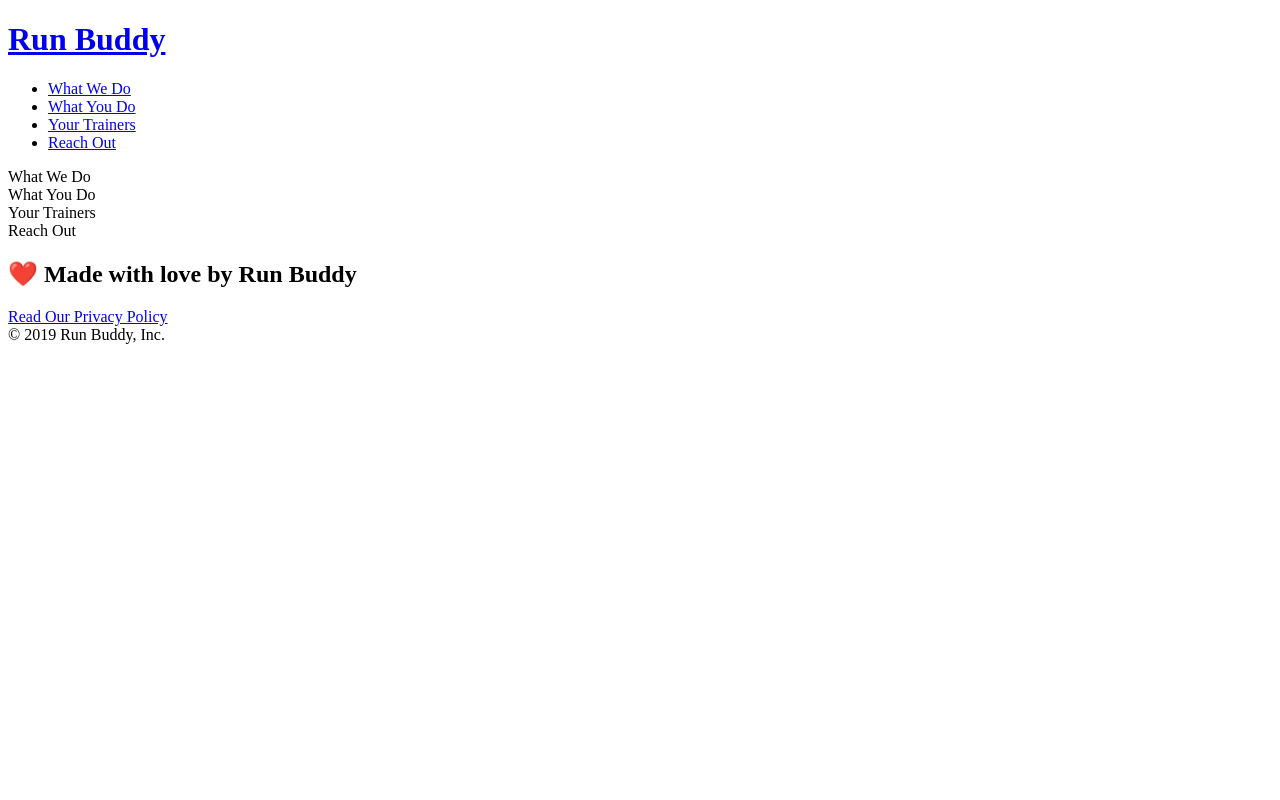
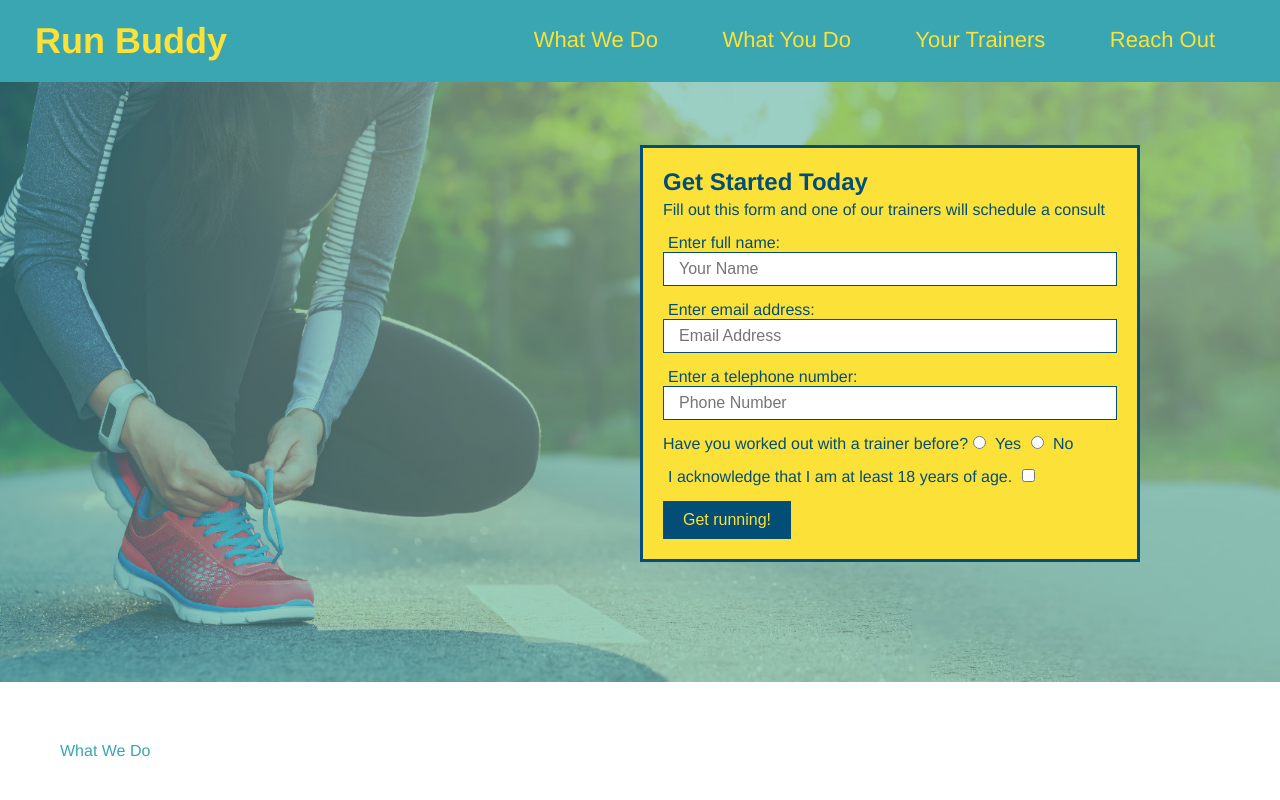
Before and after one commit to Darbybiddy/Run-Buddy, a plain HTML site: page index.html in a window 1280 px wide. Shown: the top 800 px of the page. Drawn offline with Linux system fonts and the light colour scheme.

Commit message:
fixed link issue on styles page, added more styles to the css page. added id to the sections in the html.

```diff
--- a/assets/css/styles.css
+++ b/assets/css/styles.css
@@ -64,3 +64,62 @@
 footer a {
     color: #024e76;
   }
+
+
+
+section {
+    padding: 60px;
+  }
+
+/* Hero Style Start */
+.hero {
+    background-image: url("../images/hero-bg.jpg");
+    height: 600px;
+    background-size: cover;
+    background-position: center;
+    position: relative;
+  }
+  /* Hero Style End */
+
+.hero-form {
+    border: 3px solid #024e76;
+    background-color: #fce138;
+    padding: 20px;
+    width: 500px;
+    color: #024e76;
+    position: absolute;
+    bottom: 120px;
+    right: 140px;
+  }
+
+.hero-form h3 {
+    font-size: 24px;
+    margin: 0;
+  }
+
+.hero-form p {
+    margin: 5px 0 15px 0;
+  }
+
+.form-input {
+    border: 1px solid #024e76;
+    display: block;
+    padding: 7px 15px;
+    font-size: 16px;
+    color: #024e76;
+    width: 100%;
+    margin-bottom: 15px;
+  }
+
+.hero-form label {
+    margin: 0 5px;
+  }
+
+.hero-form button {
+    color: #fce138;
+    background-color: #024e76;
+    border: none;
+    padding: 10px 20px;
+    font-size: 16px;
+  }
+  /* HERO STYLES END */
--- a/index.html
+++ b/index.html
@@ -1,18 +1,15 @@
 <!DOCTYPE html>
 <html lang="en">
     <head>
-        <meta charset="UTF-8"/>
-        <title>Run Buddy</title>
-        <link rel="stylesheet" href="./assets/css/style.css"/>
-        <meta charset="UTF-8" />
+        <link rel="stylesheet" href="./assets/css/styles.css" />
+          <meta charset="UTF-8" />
         <title>RUN BUDDY</title>
     </head>
     <body>
 <!--navigation-->
         <header>
          <h1>
-            <a href="/"> Run Buddy</a>
-        </h1>
+            <a href="/"> Run Buddy</a></h1>
          <nav>
     <!-- Unordered list element -->
 <ul>
@@ -35,8 +32,40 @@
         </header>
 
 <!--hero/jumbotron-->
-    <section>
+    <section class="hero">
+        <div class="hero-form">
+            <h3>Get Started Today</h3>
+            <p>Fill out this form and one of our trainers will schedule a consult</p>
+              <!-- Add form element -->
+            <form>
+                <label for="name">Enter full name:</label>
+                <input type="text" placeholder="Your Name" name="name" id="name" class="form-input">
 
+                <label for="email">Enter email address:</label>
+                <input type="text" placeholder="Email Address" name="email" id="email" class="form-input">
+
+                <label for="phone">Enter a telephone number:</label>
+                <input type="text" placeholder="Phone Number" name="phone" id="phone" class="form-input">
+
+                <p>
+                    Have you worked out with a trainer before?
+                    <input type="radio" name="trainer-confirm" id="trainer-yes" />
+                    <label for="trainer-yes">Yes</label>
+                    <input type="radio" name="trainer-confirm" id="trainer-no" />
+                    <label for="trainer-no">No</label>
+                </p>
+
+                <p>
+                    <label for="checkbox" >
+                      I acknowledge that I am at least 18 years of age.
+                    </label>
+                    <input type="checkbox" name="age-confirm" id="checkbox" />
+                </p>
+                  <button type="submit">
+                    Get running!
+                  </button>
+            </form>
+          </div>
     </section>
 <!--what we do section-->
     <section>
```
Also changed, not shown: assets/images/hero-bg.jpg (added). Lines whose indentation alone changed are shown as unchanged.
